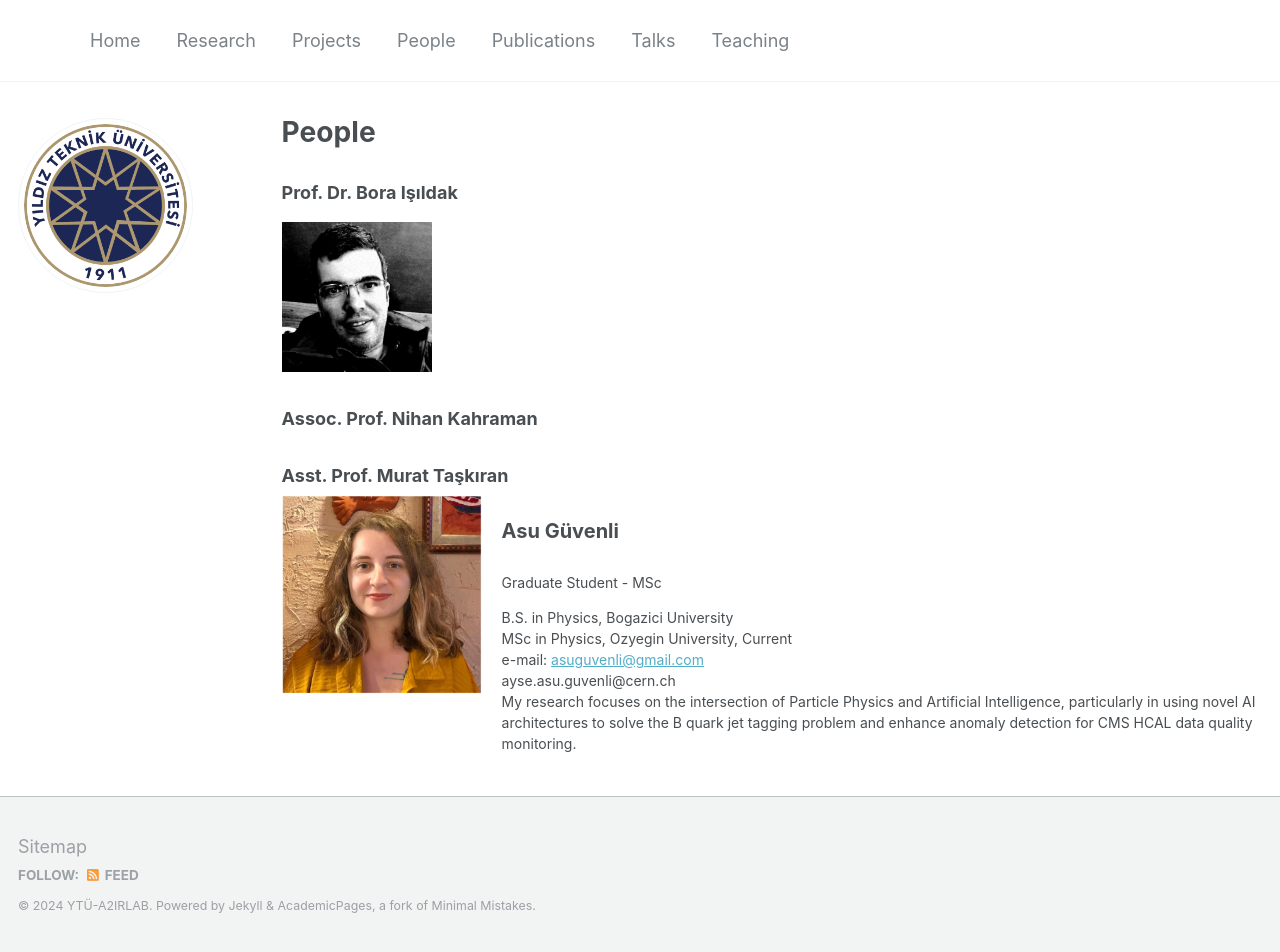
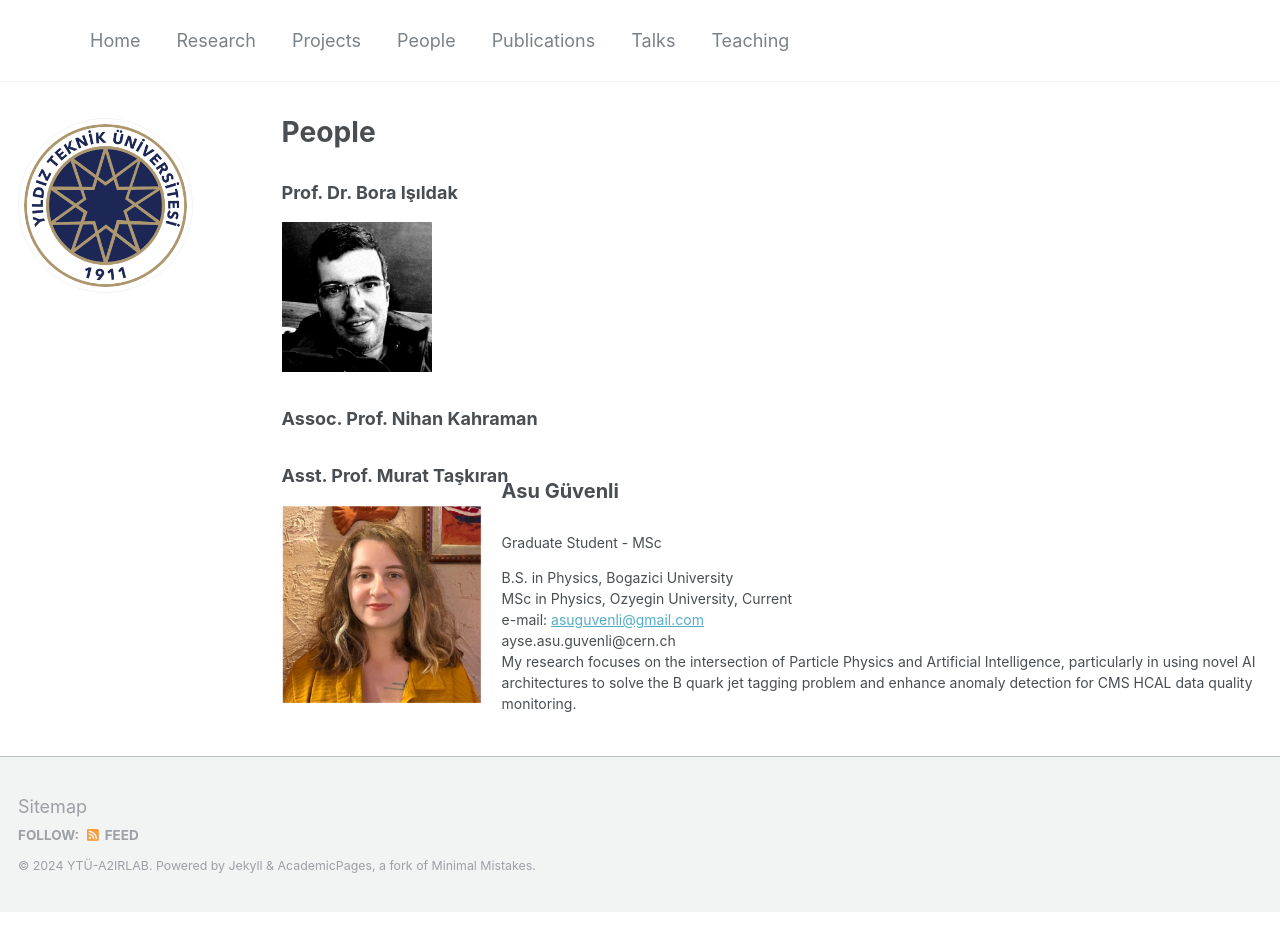
Before and after one commit to aairlab/aairlab.github.io, a Jekyll site: the page built from _pages/people.md, in a window 1280 px wide. Built offline with Jekyll 4.4.1, drawn with Linux system fonts in a browser that asks for light colours; after the commit the page ends 912 px from its top, so only the background shows below that.

Commit message:
text alignment3

```diff
--- a/_pages/people.md
+++ b/_pages/people.md
@@ -14,15 +14,15 @@ author_profile: true
 ### Asst. Prof. Murat Taşkıran
 
 
-<div style="display: flex; align-items: flex-start;">
+<div style="display: flex; align-items: center;">
     <img src="../images/people_images/asu_guvenli.png" alt="drawing" width="200" style="margin-right: 20px;">
-    <div>
-        <p style="font-size: 20px;"><strong>Asu Güvenli</strong></p>
-        <p style="font-size: 14px; margin-bottom: 14px;">Graduate Student - MSc</p>
-        <p style="font-size: 14px; margin: 0;">B.S. in Physics, Bogazici University</p>
-        <p style="font-size: 14px; margin: 0;">MSc in Physics, Ozyegin University, Current</p>
-        <p style="font-size: 14px; margin: 0;">e-mail: <a href="mailto:asuguvenli@gmail.com">asuguvenli@gmail.com</a></p>
-        <p style="font-size: 14px; margin: 0;">ayse.asu.guvenli@cern.ch</p>
-        <p style="font-size: 14px; margin: 0;">My research focuses on the intersection of Particle Physics and Artificial Intelligence, particularly in using novel AI architectures to solve the B quark jet tagging problem and enhance anomaly detection for CMS HCAL data quality monitoring.</p>
+    <div style="font-size: 14px; margin-top: -10px;">
+        <p style="font-size: 20px; margin-top: -10px;"><strong>Asu Güvenli</strong></p>
+        <p style="margin-bottom: 14px;">Graduate Student - MSc</p>
+        <p style="margin: 0;">B.S. in Physics, Bogazici University</p>
+        <p style="margin: 0;">MSc in Physics, Ozyegin University, Current</p>
+        <p style="margin: 0;">e-mail: <a href="mailto:asuguvenli@gmail.com">asuguvenli@gmail.com</a></p>
+        <p style="margin: 0;">ayse.asu.guvenli@cern.ch</p>
+        <p style="margin: 0;">My research focuses on the intersection of Particle Physics and Artificial Intelligence, particularly in using novel AI architectures to solve the B quark jet tagging problem and enhance anomaly detection for CMS HCAL data quality monitoring.</p>
     </div>
 </div>
```
